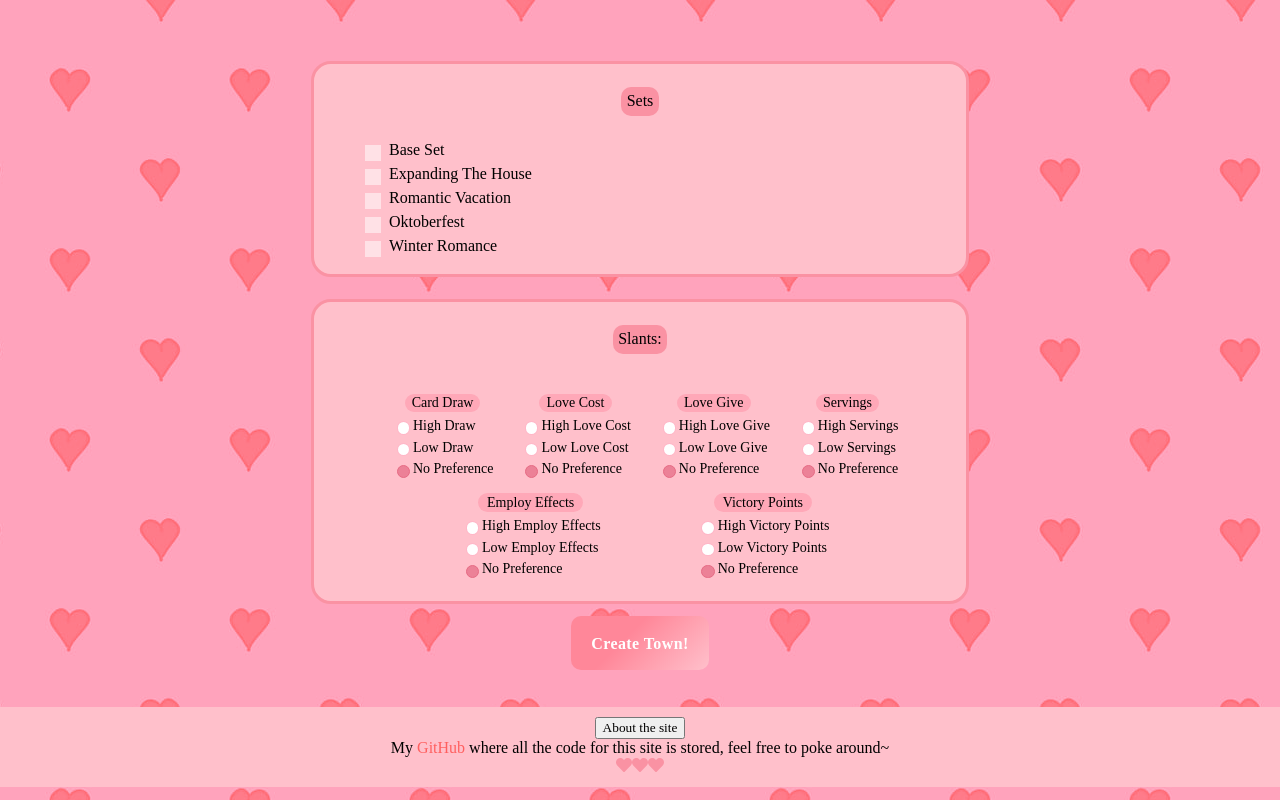
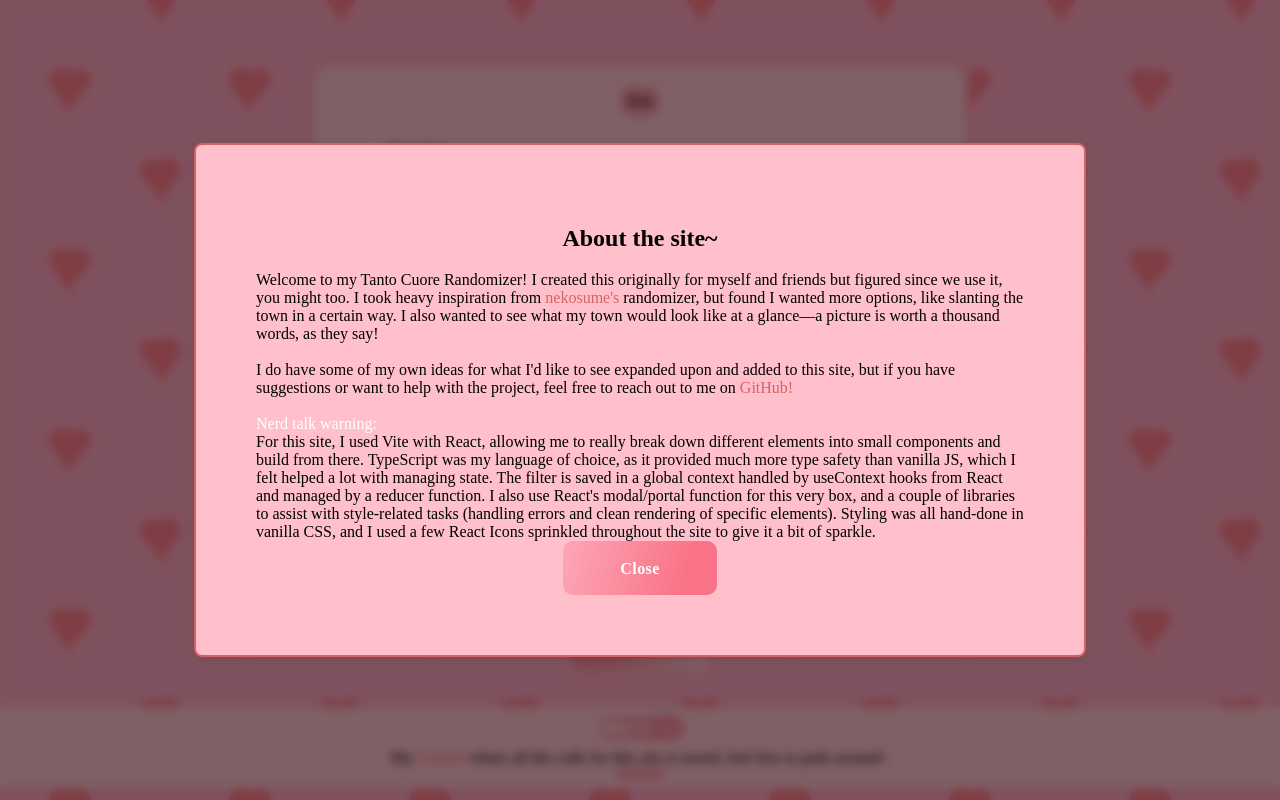
Before and after one commit to ArchangeLillith/tanto-randomizer, a React (Vite) app: page / in a window 1280 px wide. Both pictures are taken after a click on the button "About the site". Built offline with nearby package versions, Linux system fonts and the light colour scheme; a web font is replaced by a local one.

Commit message:
State in main consolidated, buttons functional, cleanup of other files

```diff
--- a/src/App.css
+++ b/src/App.css
@@ -72,7 +72,46 @@ select:focus {
 	align-items: center;
 	display: flex;
 }
+.modal-overlay {
+	position: fixed;
+	top: 0;
+	left: 0;
+	width: 100%;
+	height: 100%;
+	background-color: rgba(0, 0, 0, 0.5); /* Semi-transparent background */
+	display: flex;
+	justify-content: center;
+	align-items: center;
+	z-index: 1000;
+	backdrop-filter: blur(5px); /* Blur effect */
+}
+.modal-content {
+	background-color: pink;
+	border: 2px solid rgb(212, 100, 100);
+	padding: 60px;
+	width: 60%;
+	border-radius: 8px;
+	box-shadow: 0 2px 10px rgba(0, 0, 0, 0.1);
+	display: flex;
+	flex-direction: column;
+}
+.modal-link {
+	text-decoration: none;
+	color: rgb(212, 100, 100);
+}
+.modal-title {
+	align-self: center;
+}
+.modal-button.button-74 {
+	width: 20%;
+	align-self: center;
+}
 
+.button-74.about-button {
+	font-size: 12px;
+	padding: 5px;
+	margin: 10px;
+}
 /* ------------------------------------------------ Options view CSS --------------------------------------------------------*/
 .tile-box {
 	display: flex;
@@ -441,11 +480,11 @@ select:focus {
 /*---------------------------------------------- Finished town view generic styling --------------------------------------------*/
 .final-town-wrapper {
 	display: flex;
+	margin-top: 20px;
 	flex-direction: column;
-	align-self: center;
 	align-items: center;
-	min-height: 100vh;
-	margin-top: 4%;
+	justify-content: space-between;
+	min-height: calc(100vh - 22px);
 }
 .list-view-wrapper {
 	width: 800px;
@@ -454,6 +493,41 @@ select:focus {
 	display: flex;
 	flex-direction: column;
 	width: 35%;
+}
+.button-75.list-view-button {
+	padding: 10px;
+	text-shadow: 1px 1px 2px rgb(255, 117, 117), 0 0 1em rgb(255, 192, 192),
+		0 0 0.2em rgb(195, 144, 144);
+	height: 30px;
+	width: 100%;
+	background-image: linear-gradient(
+		160deg,
+		var(--baseSetBackgroundColor) 50%,
+		var(--expandingTheHouseBackgroundColor)
+	);
+}
+.button-75.list-view-button.same-options {
+	padding: 20px;
+	height: 30px;
+	background-image: linear-gradient(
+		135deg,
+		var(--oktoberfestBackgroundColor) 40%,
+		var(--expandingTheHouseBackgroundColor)
+	);
+}
+.button-75.list-view-button.new-town {
+	padding: 20px;
+	width: 100%;
+	height: 30px;
+	background-image: linear-gradient(
+		135deg,
+		var(--romanticVacationBackgroundColor) 1%,
+		var(--winterRomanceBackgroundColor)
+	);
+}
+.button-wrapper-state > .button-container {
+	padding: 5px;
+	width: 100%;
 }
 .inner-choices-container {
 	flex: 1;
@@ -536,6 +610,8 @@ select:focus {
 	display: flex;
 	align-items: center;
 	flex-direction: column;
+	margin-top: 6%;
+	width: 60%;
 }
 .grid-container {
 	display: grid;
@@ -548,7 +624,7 @@ select:focus {
 
 .data-column > .header {
 	background: rgb(255, 171, 171);
-	font-size: 22px;
+	font-size: 18px;
 	color: white;
 	text-align: center;
 }
@@ -606,7 +682,8 @@ div[class^="list-view"].winter_romance {
 	grid-row-gap: 4px;
 	background-color: pink;
 	border-radius: 10px;
-	padding: 2% 33px 2% 20px;
+	padding-left: 30px;
+	padding-right: 30px;
 	width: 1180px;
 }
 /* The grid that informs where everything in the created card should go */
--- a/src/components/Footer.tsx
+++ b/src/components/Footer.tsx
@@ -1,13 +1,23 @@
+import { useState } from "react";
 import { FaHeart } from "react-icons/fa";
+import Modal from "./Modal";
 
 const Footer = () => {
+	const [showModal, setShowModal] = useState(false);
+
+	const handleOpenModal = () => {
+		setShowModal(true);
+	};
+	const handleCloseModal = () => {
+		setShowModal(false);
+	};
 	return (
 		<footer className="footer">
 			<div className="footer-inner-container">
-				<button className="about-button">
+				<button className="button-74 about-button" onClick={handleOpenModal}>
 					About the site
 				</button>
-				<div>
+			<div>
 					My{" "}
 					<a href="https://github.com/ArchangeLillith/tanto-randomizer-frontend">
 						GitHub
@@ -35,6 +45,79 @@ const Footer = () => {
 					</div>
 				</div>
 			</div>
+			{showModal && (
+				<Modal onClose={handleCloseModal}>
+					<h2 className="modal-title">About the site~</h2>
+					<div className="modal-text-wrapper">
+						<div>
+							Welcome to my Tanto Cuore Randomizer! I created this originally
+							for myself and friends but figured since we use it, you might too.
+							I took heavy inspiration from{" "}
+							<a
+								className="modal-link"
+								href="https://nekomusume.net/tc/"
+								target="_blank"
+							>
+								nekosume's
+							</a>{" "}
+							randomizer, but found I wanted more options, like slanting the
+							town in a certain way. I also wanted to see what my town would
+							look like at a glance—a picture is worth a thousand words, as they
+							say! <br />
+							<br />I do have some of my own ideas for what I'd like to see
+							expanded upon and added to this site, but if you have suggestions
+							or want to help with the project, feel free to reach out to me on
+							<a
+								className="modal-link"
+								href="https://github.com/ArchangeLillith"
+								target="_blank"
+							>
+								{" "}
+								GitHub!
+							</a>
+							<br />
+							<br />
+							<span style={{ color: "white" }}>Nerd talk warning:</span>
+							<br />
+							For this site, I used Vite with React, allowing me to really break
+							down different elements into small components and build from
+							there. TypeScript was my language of choice, as it provided much
+							more type safety than vanilla JS, which I felt helped a lot with
+							managing state. The filter is saved in a global context handled by
+							useContext hooks from React and managed by a reducer function. I
+							also use React's modal/portal function for this very box, and a
+							couple of libraries to assist with style-related tasks (handling
+							errors and clean rendering of specific elements). Styling was all
+							hand-done in vanilla CSS, and I used a few React Icons sprinkled
+							throughout the site to give it a bit of sparkle.
+							{/* Currently, I don't have all of the cards scanned and the ones I do
+							have scanned were found on the{" "}
+							<a href="https://tanto-cuore.fandom.com/wiki/Tanto_Cuore_Wiki">
+								Tanto Cuore Wiki
+							</a>
+							. This means that as I start scanning cards in, the "created" card
+							that feature random maid images from the internet will be replaced
+							with the actual card, making it easier to see all the info at a
+							glance. This also, unfortunetly, makes it harder to see which set
+							the maids are from. To combat this, I'm going to add a colored
+							heart above each maid that cooresponds to the set they come from.
+							<br />
+							<br />
+							While I know I like the card view, some of my friend prefered the
+							list view as they were used to it. Thankfully sonce I had the data
+							already from the cards I threw together a list view as well for
+							people that have been used to the view from{" "}
+							<a href="https://nekomusume.net/tc/">nekosume's</a> randomizer! I
+							also expanded on that, cause I'm a nerd, and added a 'stats' view
+							that is a MUCH larger list allowing a user to see exactly what the
+							cards they're getting do - from beer maid to chambermaid to
+							requiring events or remenescences, I've added whatever I can think
+							of. Plus, if a card doens't have one of the columns, that column
+							doesn't exist so you don't see useless info! */}
+						</div>
+					</div>
+				</Modal>
+			)}
 		</footer>
 	);
 };
--- /dev/null
+++ b/src/components/Modal.tsx
@@ -0,0 +1,23 @@
+import React from "react";
+import ReactDOM from "react-dom";
+
+interface ModalProps {
+	children: React.ReactNode;
+	onClose: () => void;
+}
+
+const Modal: React.FC<ModalProps> = ({ children, onClose }) => {
+	return ReactDOM.createPortal(
+		<div className="modal-overlay">
+			<div className="modal-content">
+				{children}
+				<button className="button-74 modal-button" onClick={onClose}>
+					Close
+				</button>
+			</div>
+		</div>,
+		document.getElementById("portal-root") as HTMLElement
+	);
+};
+
+export default Modal;
--- a/src/components/town-building-blocks/StateBox.tsx
+++ b/src/components/town-building-blocks/StateBox.tsx
@@ -5,7 +5,16 @@ import {
 	slantNameMapping,
 } from "../../utils/types";
 
-const StateBox = ({ state }: { state: FilterState }) => {
+interface StateBoxProps {
+	state: FilterState;
+	reRunTown: () => void;
+	resetFinalTown: () => void;
+}
+const StateBox: React.FC<StateBoxProps> = ({
+	state,
+	reRunTown,
+	resetFinalTown,
+}) => {
 	const renderSlantInfo = (label: string, slant: ESlantOptions) =>
 		slant !== ESlantOptions.NoSlant && (
 			<p>{`${label}: ${slantNameMapping[slant]}`}</p>
@@ -58,6 +67,27 @@ const StateBox = ({ state }: { state: FilterState }) => {
 					</div>
 				)}
 			</div>
+			<div className="button-wrapper-state">
+				{" "}
+				<div className="button-container">
+					<button
+						className="button-75 list-view-button same-options"
+						role="button"
+						onClick={reRunTown}
+					>
+						<span className="text">New town, same options</span>
+					</button>
+				</div>
+				<div className="button-container">
+					<button
+						className="button-75 list-view-button new-town"
+						role="button"
+						onClick={resetFinalTown}
+					>
+						<span className="text">Restart!</span>
+					</button>
+				</div>
+			</div>
 		</div>
 	);
 };
--- /dev/null
+++ b/src/components/town-building-blocks/index.tsx
@@ -0,0 +1,4 @@
+export { default as CardStructure } from "./CardStructure";
+export { default as CardProperty } from "./CardProperty";
+export { default as StateBox } from "./StateBox";
+export { default as LegendBox } from "./LegendBox";
--- a/src/utils/CreateTheTown.ts
+++ b/src/utils/CreateTheTown.ts
@@ -16,6 +16,8 @@ export function createTheTown(
 	fullSetArray: Card[],
 	filter: FilterState
 ) {
+	FINISHED_TOWN.length = 0;
+	LOCKED_CARDS.clear();
 	const beerMaid = getBeerMaid(townMaterials, fullSetArray, filter);
 	const sisters = getSisters(townMaterials, fullSetArray, filter);
 
--- a/src/utils/stateHandler.tsx
+++ b/src/utils/stateHandler.tsx
@@ -41,6 +41,9 @@ type Action =
 	  }
 	| {
 			type: "TOGGLE_LIST_VIEW";
+	  }
+	| {
+			type: "RESET_STATE";
 	  }
 	| {
 			type: "SET_SELECTED_OPTION";
@@ -94,6 +97,9 @@ function reducer(state: FilterState, action: Action): FilterState {
 				listView: !state.listView, // Toggle the specific boolean value
 			};
 		}
+		case "RESET_STATE": {
+			return initialState;
+		}
 		case "BAN_MAIDS": {
 			const maidName = action.payload;
 			const isBanned = state.bannedCards.includes(maidName);
```
Also changed, not shown: src/components/tiles/index.ts (added, +11 -0 lines), src/components/town-building-blocks/LegendBox.tsx (+45 -18 lines), src/views/ListView.tsx (+14 -11 lines), src/views/MainPage.tsx (+127 -67 lines), 1 other file (tests, documents, lock files or other folders).
